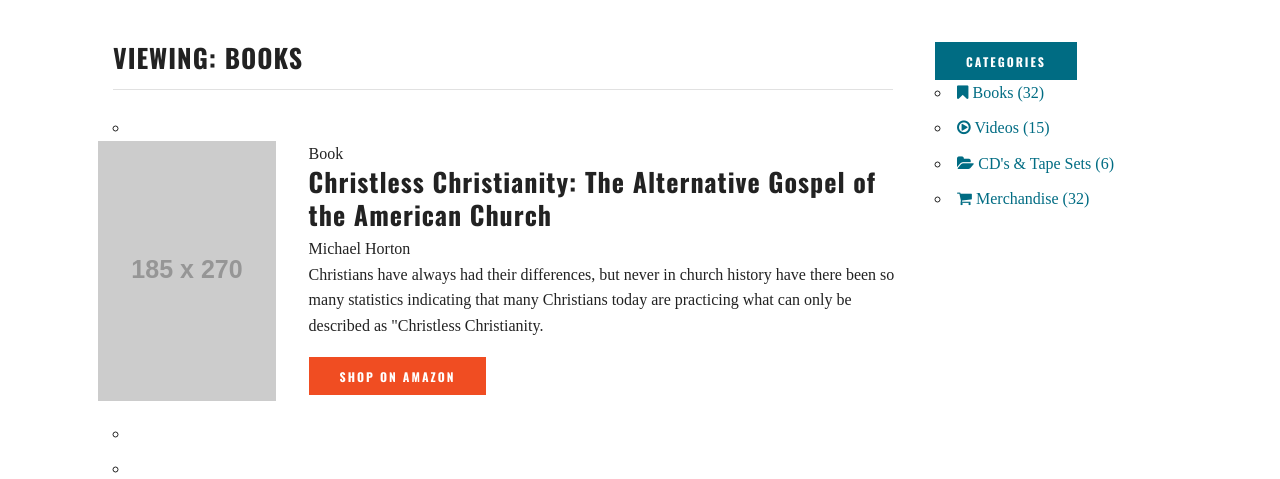
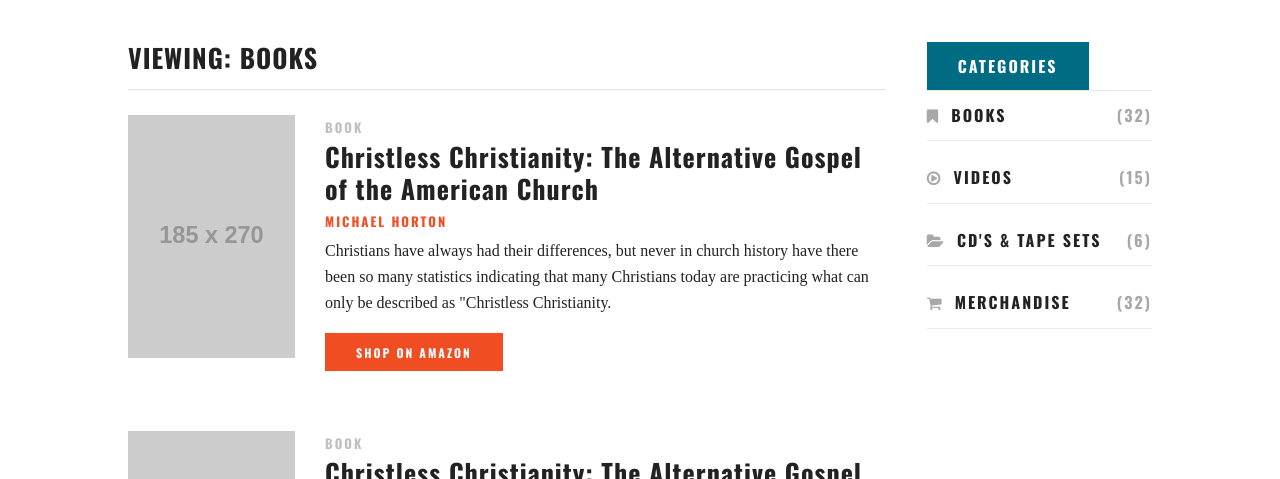
Before and after one commit to jgodbee/WHI, a plain HTML site: page shop.html in a window 1280 px wide. Shown: the part 262-741 px from the top of the page. Drawn offline with nearby package versions, Linux system fonts and the light colour scheme; placeholder pictures from the web are drawn by us; a web font is replaced by a local one.

Commit message:
Update skeleton.css

```diff
--- a/css/skeleton.css
+++ b/css/skeleton.css
@@ -229,6 +229,12 @@ input[type="button"].button-primary:focus {
   background-color: #1EAEDB;
   border-color: #1EAEDB; }
 
+.button.large {
+	font-size: 1.6rem;
+	padding: 4px 30px;
+	height: auto;
+	}
+
 .button.blue {
 	background: #006c83;
 	color: #fff;
@@ -240,7 +246,6 @@ input[type="button"].button-primary:focus {
 	color: #fff;
 	border: 1px solid #f04d22;
 	}
-
 
 /* Forms
 –––––––––––––––––––––––––––––––––––––––––––––––––– */
@@ -397,6 +402,9 @@ hr {
 –––––––––––––––––––––––––––––––––––––––––––––––––– */
 
 /* Self Clearing Goodness */
+.row {
+	margin: 0;
+	}
 .container:after,
 .row:after,
 .u-cf {
@@ -643,7 +651,7 @@ a#logo {
 	letter-spacing: 0;
 	}
 
-.post-item .meta-data {
+.meta-data {
 	font-family: 'Oswald', sans-serif;
 	text-transform: uppercase;
 	font-size: 1.3rem;
@@ -653,7 +661,7 @@ a#logo {
 	color: #bfc0c4;
 	}
 
-.post-item .author {
+.author {
 	color: #f14e23;
 	}
 
@@ -847,6 +855,64 @@ a.play:hover {
 	padding: 0;
 	}
 
+/* Blog Posts
+–––––––––––––––––––––––––––––––––––––––––––––––––– */
+
+.shop li {
+	list-style: none;
+	margin: 0 0 5rem 0;
+	padding: 0;
+	}
+
+.product-type {
+	font-family: 'Oswald', sans-serif;
+	text-transform: uppercase;
+	font-size: 1.3rem;
+	font-weight: 600;
+	letter-spacing: 2px;
+	margin-bottom: .7rem;
+	color: #bfc0c4;
+	}
+
+.categories-list {
+	border-top: 1px solid #ebebeb;
+	}
+
+.categories-list li {
+	position: relative;
+	list-style: none;
+	margin: 1.2rem 0 1.2rem 0;
+	padding: 1.2rem 0 1.2rem 0;
+	font-family: 'Oswald', sans-serif;
+	text-transform: uppercase;
+	font-size: 1.6rem;
+	font-weight: 600;
+	letter-spacing: 2px;
+	border-bottom: 1px solid #ebebeb;
+	}
+
+.categories-list li:first-child {
+	margin-top: 0;
+	}
+
+.categories-list li a {
+	color: #222;
+	}
+
+.categories-list li a:hover {
+	color: #006c83;
+	text-decoration: none;
+	}
+
+.categories-list li a i {
+	color: #a9a8a8;
+	padding-right: 5px;
+	}
+
+.categories-list li a .cat-count {
+	color: #a9a8a8;
+	float: right;
+	}
 
 /* Footer
 –––––––––––––––––––––––––––––––––––––––––––––––––– */
```
